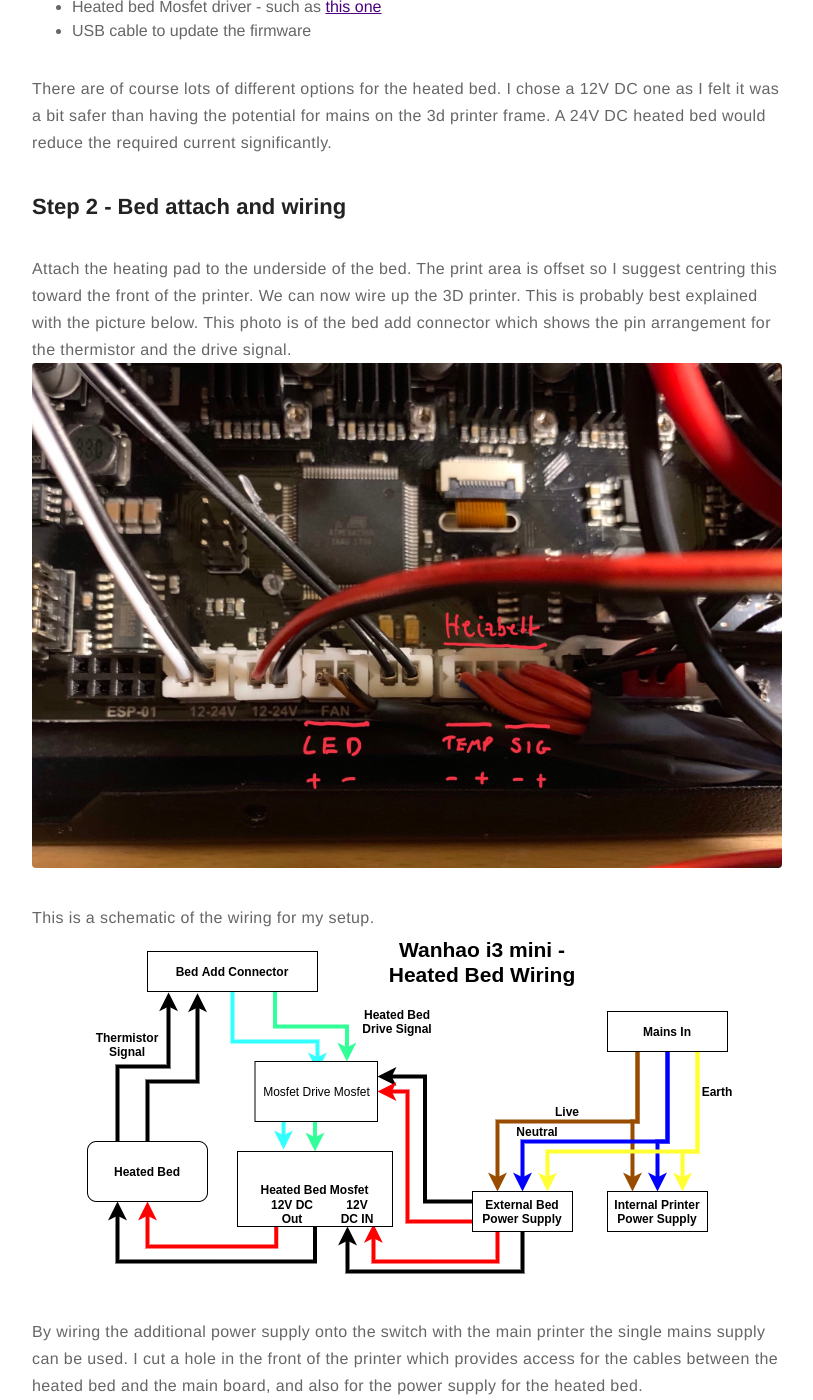
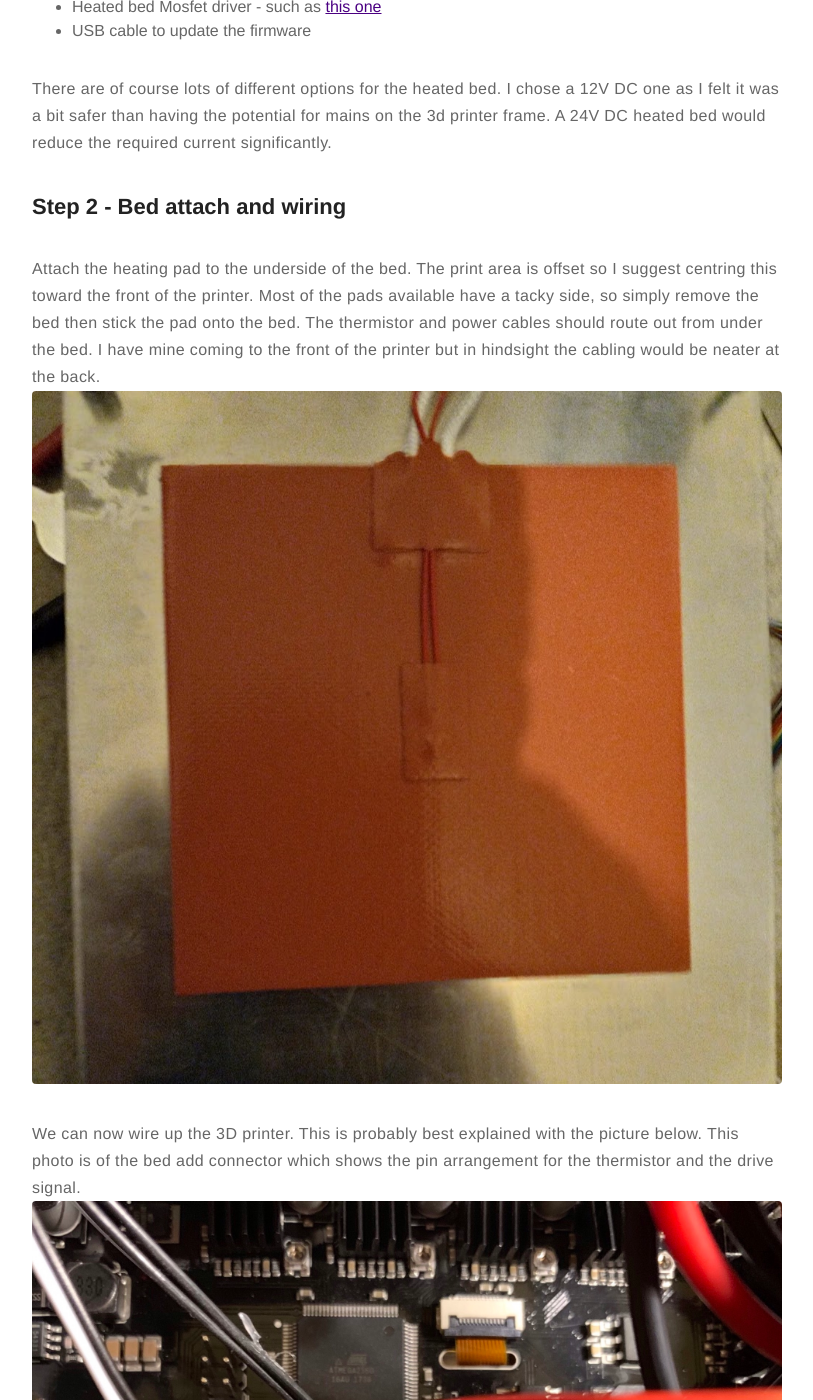
Before and after one commit to jc782/jc782.github.io, a Jekyll site: the page built from _posts/2020-09-20-Wanhao-i3-mini-upgrades.markdown, in a window 1280 px wide and 1400 px high, scrolled down 722 px. Shown: the whole window, without its empty margins (233-1046 px from the left). Built offline with Jekyll 4.4.1, drawn with Linux system fonts in a browser that asks for light colours; some of the changed text lies outside the part shown.

Commit message:
add extra printer detail

```diff
--- a/_posts/2020-09-20-Wanhao-i3-mini-upgrades.markdown
+++ b/_posts/2020-09-20-Wanhao-i3-mini-upgrades.markdown
@@ -26,7 +26,11 @@ The parts you will need are:
 There are of course lots of different options for the heated bed. I chose a 12V DC one as I felt it was a bit safer than having the potential for mains on the 3d printer frame. A 24V DC heated bed would reduce the required current significantly.
 
 ## Step 2 - Bed attach and wiring
-Attach the heating pad to the underside of the bed. The print area is offset so I suggest centring this toward the front of the printer. We can now wire up the 3D printer. This is probably best explained with the picture below. This photo is of the bed add connector which shows the pin arrangement for the thermistor and the drive signal.
+Attach the heating pad to the underside of the bed. The print area is offset so I suggest centring this toward the front of the printer. Most of the pads available have a tacky side, so simply remove the bed then stick the pad onto the bed. The thermistor and power cables should route out from under the bed. I have mine coming to the front of the printer but in hindsight the cabling would be neater at the back.
+![bed add connector](/assets/images/HeatedBed/underBed.jpg){:class="img-responsive"}
+
+
+We can now wire up the 3D printer. This is probably best explained with the picture below. This photo is of the bed add connector which shows the pin arrangement for the thermistor and the drive signal.
 ![bed add connector](/assets/images/HeatedBed/mainBoardPin.jpeg){:class="img-responsive"}
 
 This is a schematic of the wiring for my setup.
@@ -41,7 +45,8 @@ The firmware can be downloaded from [here](https://support.th3dstudio.com/hc/en-
 Once the project is loaded there were a few specific steps that I had to do to successfully download the firmware. First, I'm running linux and had to setup the arduino software correctly. There is a script to run from the console to do that ([guide here.](https://www.arduino.cc/en/guide/linux))
 I had to install the U8Glib package by searching for that library and including it.
 
-Search for the Wanhao printer options in configuration.h and uncomment the v2 of the i3 mini. v2 has the heated bed options. Select the Arduino Mega 2560 and the COM port that the printer is plugged into and click the upload button.
+Search for the Wanhao printer options in configuration.h and uncomment the v2 of the i3 mini. v2 has the heated bed options. Select the Arduino Mega 2560 and the COM port that the printer is plugged into and click the upload button. Hopefully you'll end up seeing something like the below:
+![firmware](/assets/images/HeatedBed/firmware.jpg){:class="img-responsive"}
 
 After the firmware is successfully downloaded we can begin to debug any issues.
 
```
Also changed, not shown: assets/images/HeatedBed/firmware.jpg (added), assets/images/HeatedBed/underBed.jpg (added).
